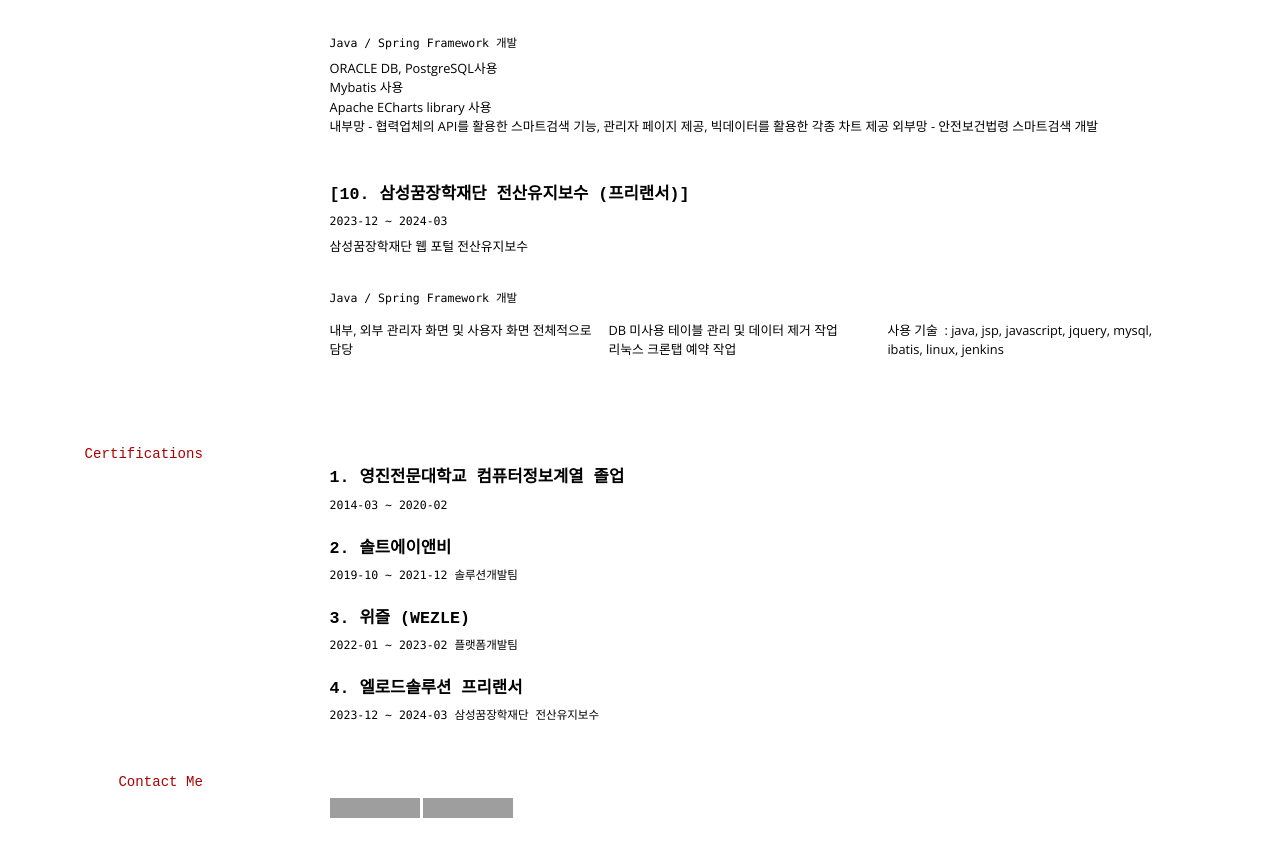
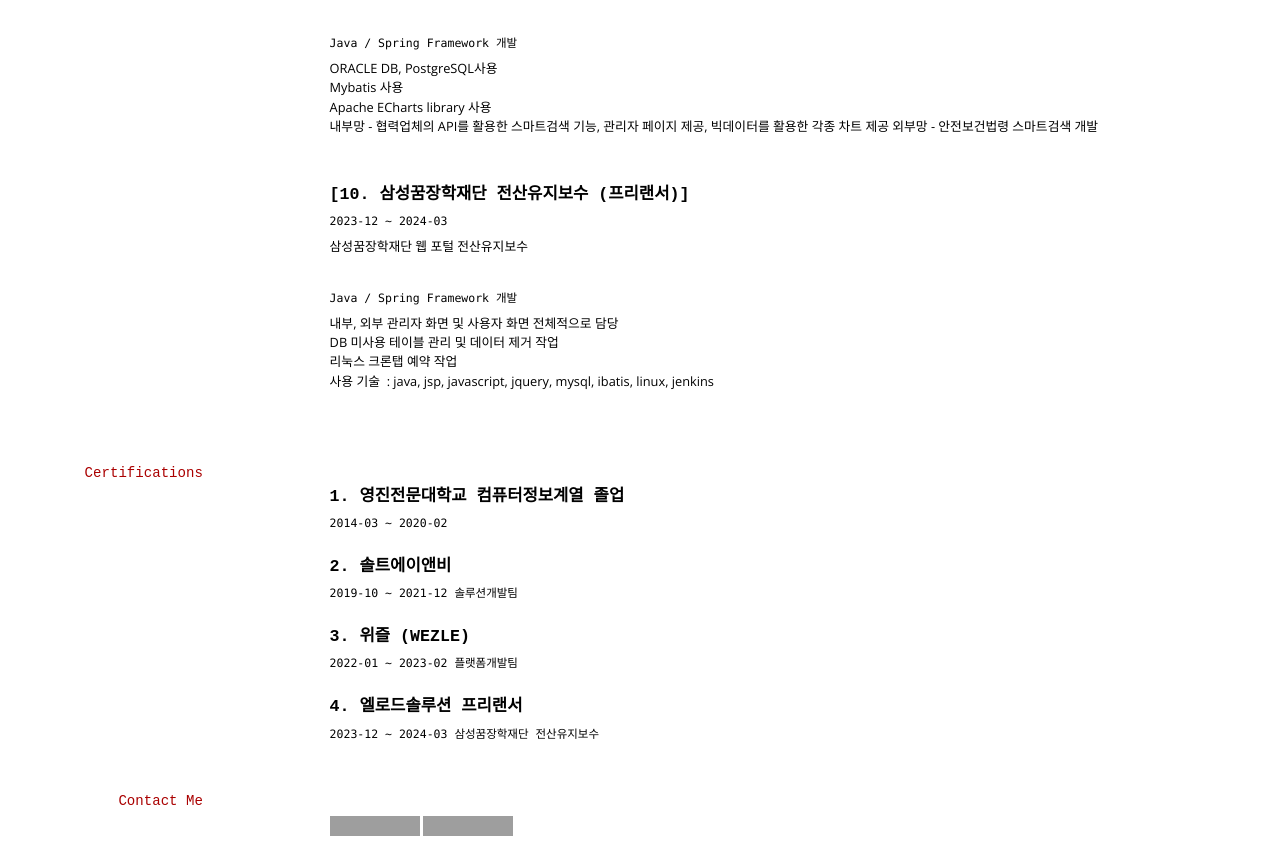
Before and after one commit to eormskim/cv, a Jekyll site: the page built from index.md, in a window 1280 px wide. Shown: the part 4647-5494 px from the top of the page. Built offline with Jekyll 4.4.1, drawn with Linux system fonts in a browser that asks for light colours; nearby versions of some CDN libraries; grey boxes are pictures that could not be loaded.

```diff
--- a/index.md
+++ b/index.md
@@ -267,10 +267,10 @@ Apache ECharts library 사용<br>
 
 `Java / Spring Framework 개발`
 
-- 내부, 외부 관리자 화면 및 사용자 화면 전체적으로 담당
-- DB 미사용 테이블 관리 및 데이터 제거 작업
-- 리눅스 크론탭 예약 작업
-- 사용 기술  : java, jsp, javascript, jquery, mysql, ibatis, linux, jenkins
+내부, 외부 관리자 화면 및 사용자 화면 전체적으로 담당<br>
+DB 미사용 테이블 관리 및 데이터 제거 작업<br>
+리눅스 크론탭 예약 작업<br>
+사용 기술  : java, jsp, javascript, jquery, mysql, ibatis, linux, jenkins
 
 <br>
 ## Certifications
```
